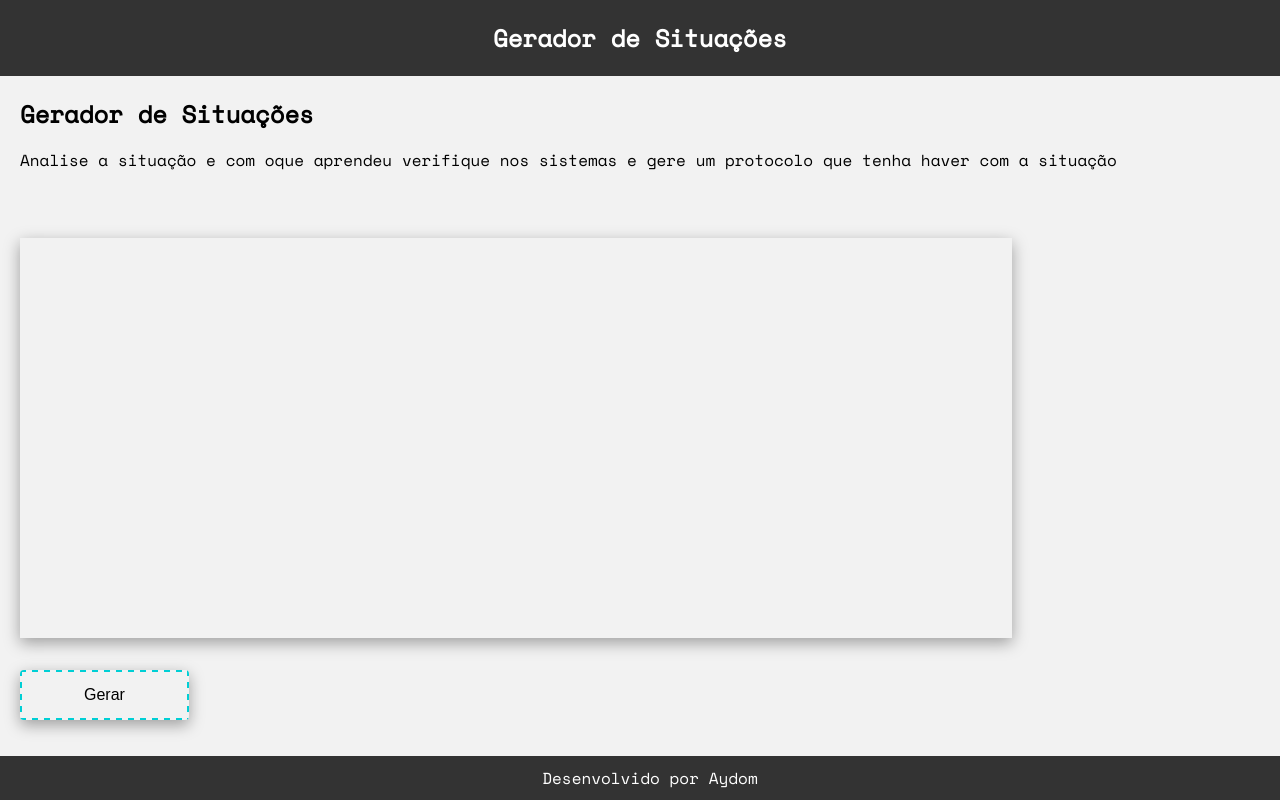
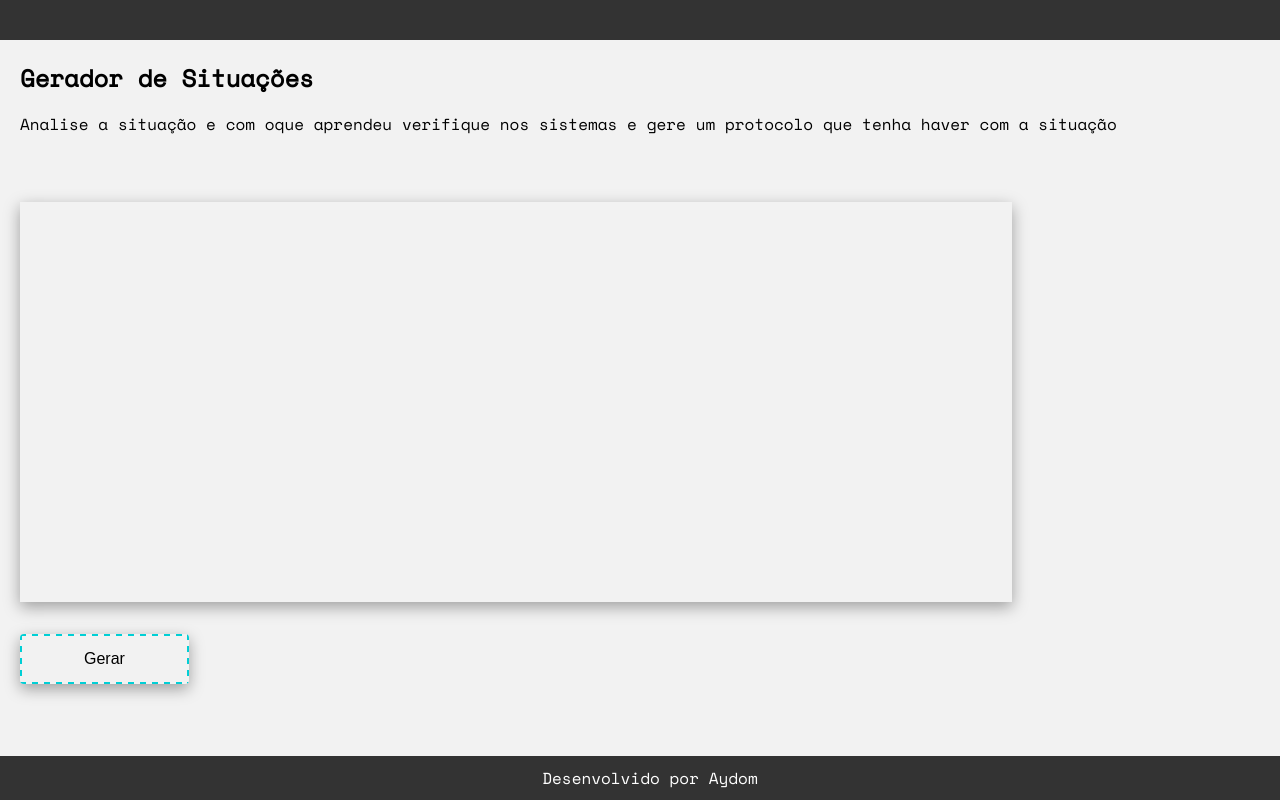
Before and after one commit to aydom669/gerador-de-situacoes-N1, a plain HTML site: page index.html in a window 1280 px wide. Drawn offline with nearby package versions, Linux system fonts and the light colour scheme.

Commit message:
correções e mudanças

```diff
--- a/index.html
+++ b/index.html
@@ -7,9 +7,7 @@
     <link rel="stylesheet" type="text/css" href="style.css" />
   </head>
   <body>
-    <header>
-      <h1>Gerador de Situações</h1>
-    </header>
+    <header></header>
 
     <main>
       <h1>Gerador de Situações</h1>
```
